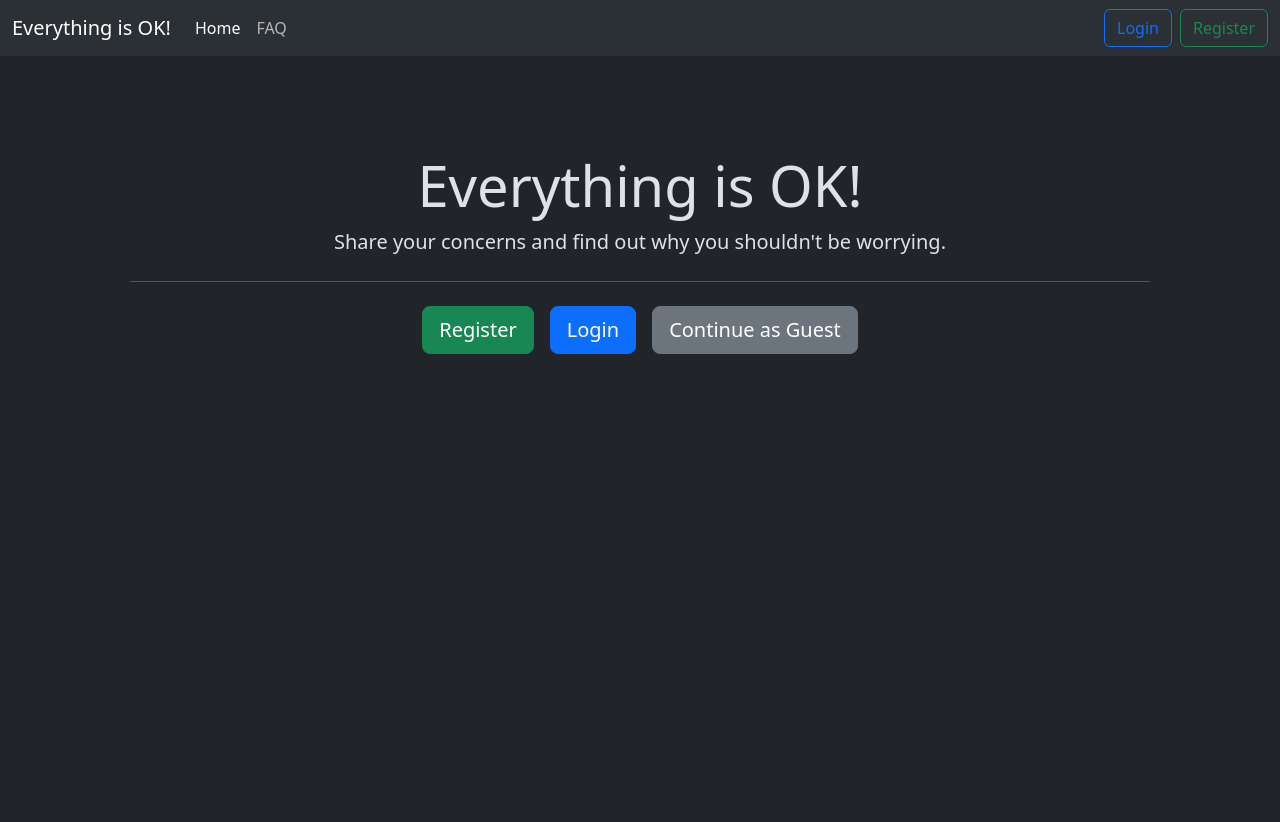
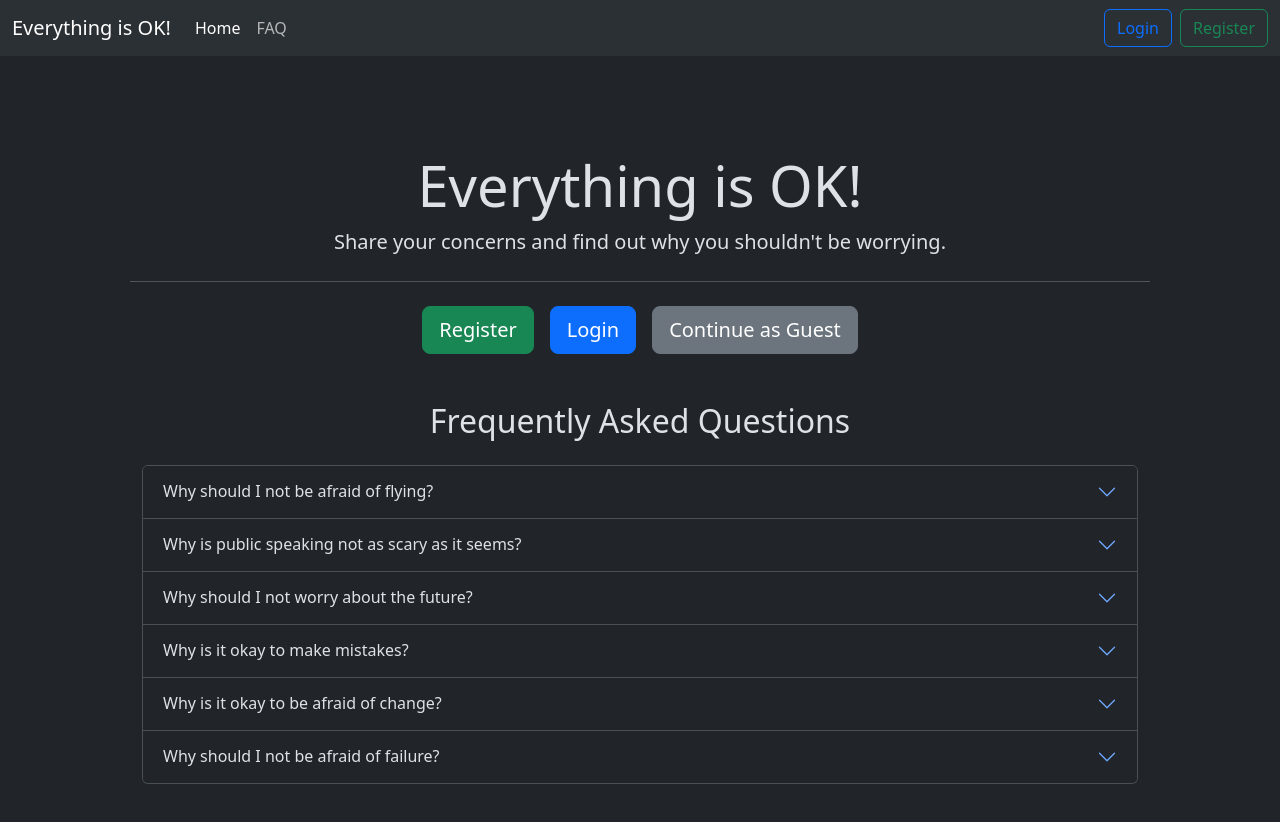
Before and after one commit to VencislavManoilov/Everything-is-OK, a React (Create React App) app in the folder front-end/: page / in a window 1280 px wide. Shown: the top 822 px of the page. Before the commit the page ends 800 px from the top, so only its background shows below. Built offline with nearby package versions, Linux system fonts and the light colour scheme; no server answers.

Commit message:
Added the FAQ component on the bottom of welcoming page

```diff
--- a/front-end/src/components/InitComponent.js
+++ b/front-end/src/components/InitComponent.js
@@ -2,6 +2,7 @@ import React, { useState, useEffect } from "react";
 import axios from "axios";
 import Sidebar from "./Sidebar";
 import Chat from "./Chat";
+import FAQ from "./FAQ";
 
 const URL = process.env.REACT_APP_BACKEND_URL || process.env.REACT_APP_CUSTOM_BACKEND_URL || "http://localhost:8080";
 
@@ -66,6 +67,7 @@ const InitComponent = ({ user, onRegisterGuest }) => {
                     <button className="btn btn-primary btn-lg mx-2" onClick={() => { window.location.href = "/login" }}>Login</button>
                     <button className="btn btn-secondary btn-lg mx-2" onClick={() => { onRegisterGuest() }}>Continue as Guest</button>
                 </p>
+                <FAQ />
             </div>
         </div>
     )
```
